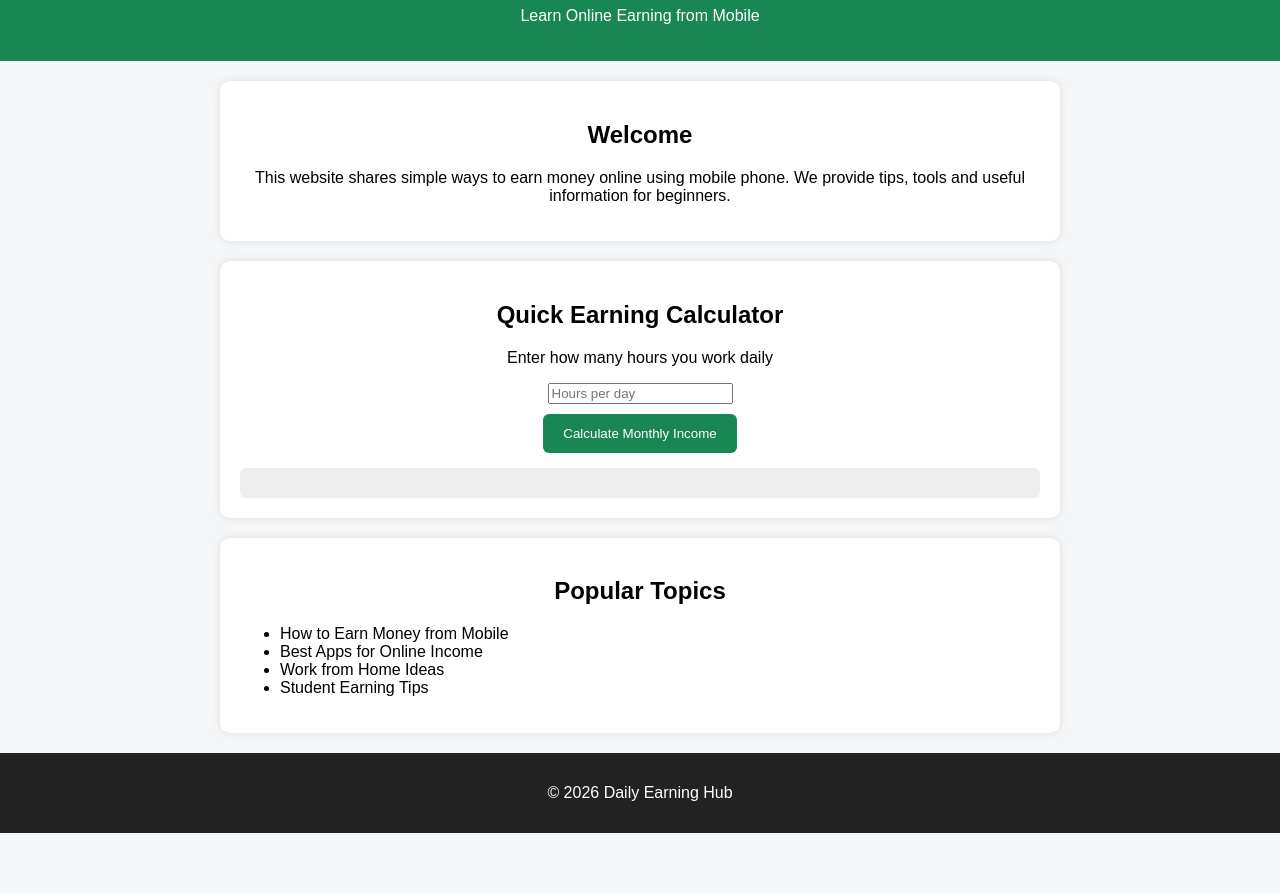
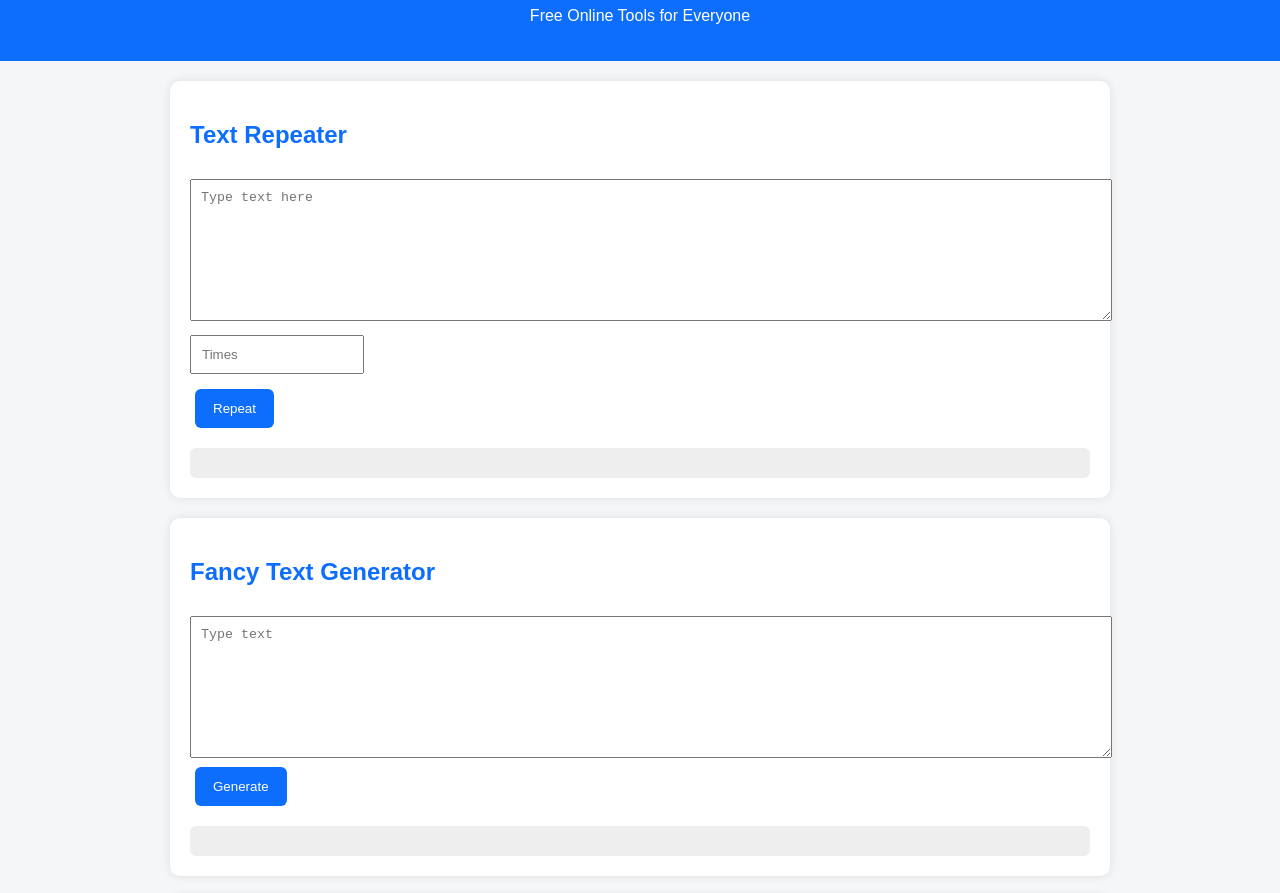
Before and after one commit to rajahribabakumar-hub/Daily-Earning-Hub., a plain HTML site: page index.html in a window 1280 px wide. Shown: the part 93-986 px from the top of the page. Before the commit the page ends 926 px from the top, so only its background shows below. Drawn offline with Linux system fonts and the light colour scheme.

Commit message:
Update index.html
Sh

```diff
--- a/index.html
+++ b/index.html
@@ -4,26 +4,26 @@
 <meta charset="UTF-8">
 <meta name="viewport" content="width=device-width, initial-scale=1.0">
 
-<title>Daily Earning Hub — Online Earning Tips & Tools</title>
+<title>Smart Tools India — Free Online Text Tools</title>
 
-<meta name="description" content="Learn how to earn money online using mobile. Free tools, tips and earning methods.">
+<meta name="description" content="Free online text tools for mobile users in India. Text repeater, fancy text, case converter and word counter.">
 
 <style>
 body{
-font-family: Arial;
+font-family: Arial, sans-serif;
 margin:0;
 background:#f4f6f8;
-text-align:center;
 }
 
 header{
-background:#198754;
+background:#0d6efd;
 color:white;
+text-align:center;
 padding:20px;
 }
 
 .container{
-max-width:800px;
+max-width:900px;
 margin:20px auto;
 background:white;
 padding:20px;
@@ -31,14 +31,27 @@ border-radius:10px;
 box-shadow:0 0 10px rgba(0,0,0,0.1);
 }
 
+textarea{
+width:100%;
+height:120px;
+padding:10px;
+margin-top:10px;
+}
+
+input{
+padding:10px;
+margin:10px 0;
+width:150px;
+}
+
 button{
-padding:12px 20px;
-background:#198754;
+padding:12px 18px;
+background:#0d6efd;
 color:white;
 border:none;
 border-radius:6px;
 cursor:pointer;
-margin-top:10px;
+margin:5px;
 }
 
 .result{
@@ -46,13 +59,19 @@ margin-top:15px;
 background:#eee;
 padding:15px;
 border-radius:6px;
+white-space:pre-wrap;
 }
 
 footer{
+text-align:center;
 background:#222;
 color:white;
 padding:15px;
-margin-top:20px;
+margin-top:30px;
+}
+
+h2{
+color:#0d6efd;
 }
 </style>
 </head>
@@ -60,61 +79,100 @@ margin-top:20px;
 <body>
 
 <header>
-<h1>Daily Earning Hub</h1>
-<p>Learn Online Earning from Mobile</p>
+<h1>Smart Tools India</h1>
+<p>Free Online Tools for Everyone</p>
 </header>
 
 <div class="container">
 
-<h2>Welcome</h2>
+<h2>Text Repeater</h2>
 
-<p>
-This website shares simple ways to earn money online using mobile phone.
-We provide tips, tools and useful information for beginners.
-</p>
+<textarea id="text1" placeholder="Type text here"></textarea>
+<input type="number" id="count1" placeholder="Times">
+<br>
+<button onclick="repeatText()">Repeat</button>
+
+<div class="result" id="output1"></div>
 
 </div>
 
+
 <div class="container">
 
-<h2>Quick Earning Calculator</h2>
+<h2>Fancy Text Generator</h2>
 
-<p>Enter how many hours you work daily</p>
+<textarea id="text2" placeholder="Type text"></textarea>
+<br>
+<button onclick="fancyText()">Generate</button>
 
-<input type="number" id="hours" placeholder="Hours per day">
-
-<br>
-
-<button onclick="calculate()">Calculate Monthly Income</button>
-
-<div class="result" id="output"></div>
+<div class="result" id="output2"></div>
 
 </div>
 
+
 <div class="container">
 
-<h2>Popular Topics</h2>
+<h2>Case Converter</h2>
 
-<ul style="text-align:left">
-<li>How to Earn Money from Mobile</li>
-<li>Best Apps for Online Income</li>
-<li>Work from Home Ideas</li>
-<li>Student Earning Tips</li>
-</ul>
+<textarea id="text3" placeholder="Type text"></textarea>
+<br>
+<button onclick="toUpper()">UPPERCASE</button>
+<button onclick="toLower()">lowercase</button>
+
+<div class="result" id="output3"></div>
 
 </div>
 
+
+<div class="container">
+
+<h2>Word Counter</h2>
+
+<textarea id="text4" placeholder="Type text"></textarea>
+<br>
+<button onclick="countWords()">Count Words</button>
+
+<div class="result" id="output4"></div>
+
+</div>
+
+
 <footer>
-<p>© 2026 Daily Earning Hub</p>
+<p>© 2026 Smart Tools India</p>
 </footer>
 
+
 <script>
-function calculate() {
-let hours = document.getElementById("hours").value;
-let income = hours * 100 * 30;
-document.getElementById("output").textContent =
-"Estimated Monthly Income: ₹" + income;
+
+function repeatText(){
+let text=document.getElementById("text1").value;
+let count=document.getElementById("count1").value;
+let result="";
+for(let i=0;i<count;i++){ result+=text+"\n"; }
+document.getElementById("output1").textContent=result;
 }
+
+function fancyText(){
+let text=document.getElementById("text2").value;
+document.getElementById("output2").textContent=text.split('').join(' ');
+}
+
+function toUpper(){
+let text=document.getElementById("text3").value;
+document.getElementById("output3").textContent=text.toUpperCase();
+}
+
+function toLower(){
+let text=document.getElementById("text3").value;
+document.getElementById("output3").textContent=text.toLowerCase();
+}
+
+function countWords(){
+let text=document.getElementById("text4").value.trim();
+let words=text.split(/\s+/).length;
+document.getElementById("output4").textContent="Words: "+words;
+}
+
 </script>
 
 </body>
```
